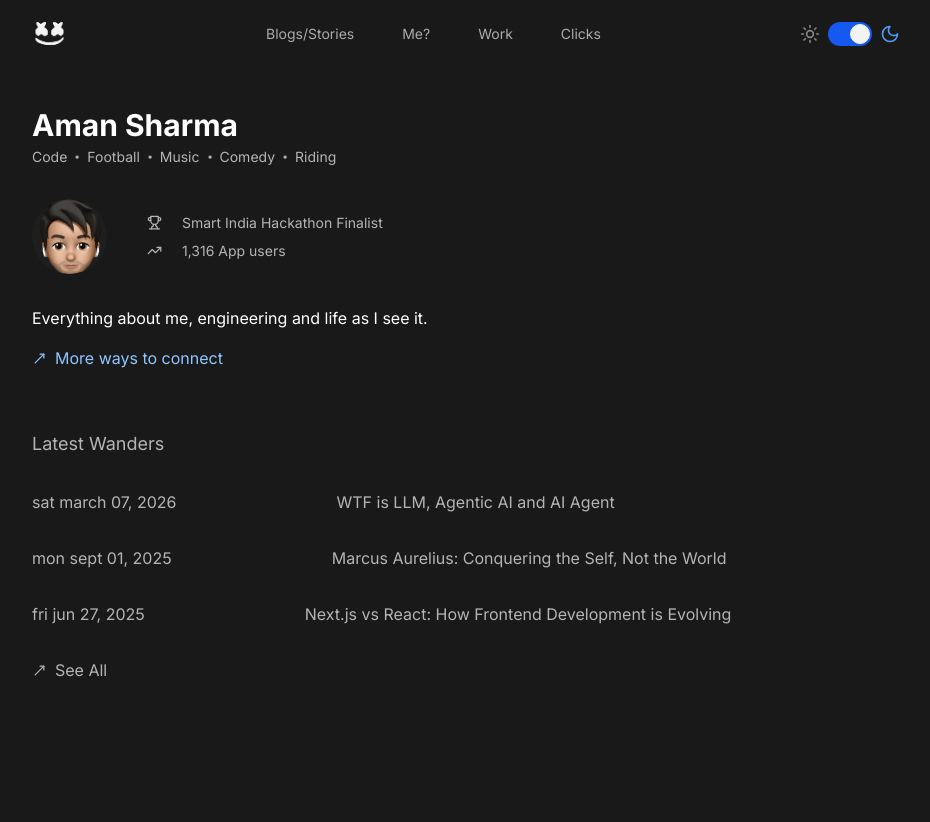
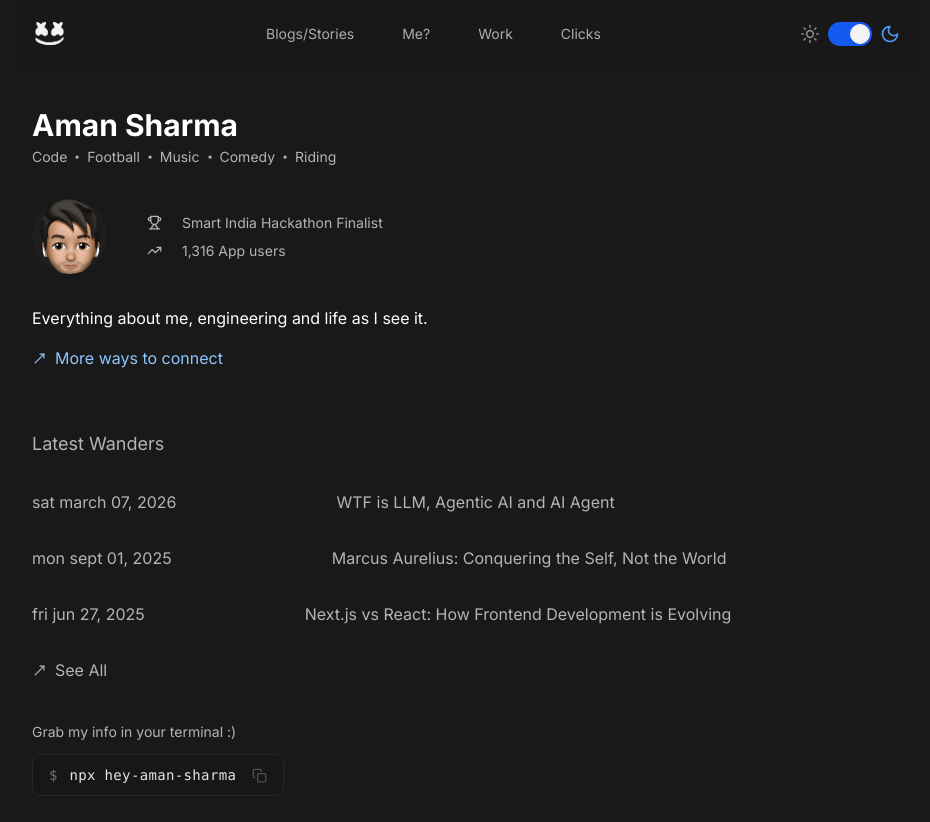
Before and after one commit to i-amansharma07/my-portfolio, a Next.js app: page / in a window 1280 px wide. Shown: the top 822 px of the page, without its empty margins (174-1104 px from the left). Before the commit the page ends 800 px from the top, so only its background shows below. Built offline with nearby package versions, Linux system fonts and the light colour scheme.

Commit message:
feat: Add npx cli component

```diff
--- a/src/app/HomePageComponents.tsx
+++ b/src/app/HomePageComponents.tsx
@@ -1,6 +1,7 @@
 "use client";
 
 import Link from "next/link";
+import { useState } from "react";
 import { FadeInSection, FlexColumn } from "@/components/PageLayout";
 import {
   Dot,
@@ -8,7 +9,7 @@ import {
   TrendingUp,
   MoveUpRight,
   CalendarDays,
-  TrophyIcon
+  TrophyIcon,
 } from "lucide-react";
 import Image from "next/image";
 import BlogHoverCard from "@/components/BlogHoverCard";
@@ -90,6 +91,69 @@ const BlogsSection = () => {
   );
 };
 
+const NpxSection = () => {
+  const [copied, setCopied] = useState(false);
+  const command = "npx hey-aman-sharma";
+
+  const copy = () => {
+    navigator.clipboard.writeText(command);
+    setCopied(true);
+    setTimeout(() => setCopied(false), 2000);
+  };
+
+  return (
+    <FadeInSection className="flex flex-col">
+      <h1 className="mb-3 text-sm text-light-dim dark:text-dark-dim">
+        Grab my info in your terminal :)
+      </h1>
+      <div className="w-fit inline-flex items-center gap-3  bg-white dark:bg-neutral-900 border border-neutral-800 rounded-lg px-4 py-2.5 font-mono text-sm">
+        <span className="text-neutral-500 select-none">$</span>
+        <span className="text-light-dim dark:text-neutral-200 tracking-wide">
+          {command}
+        </span>
+        <button
+          onClick={copy}
+          title={copied ? "Copied!" : "Copy"}
+          className={`ml-1 cursor-pointer transition-colors duration-200 ${
+            copied
+              ? "text-green-400"
+              : "text-neutral-600 hover:text-neutral-400"
+          }`}
+        >
+          {copied ? (
+            <svg
+              width="15"
+              height="15"
+              viewBox="0 0 24 24"
+              fill="none"
+              stroke="currentColor"
+              strokeWidth="2.5"
+              strokeLinecap="round"
+              strokeLinejoin="round"
+            >
+              <polyline points="20 6 9 17 4 12" />
+            </svg>
+          ) : (
+            <svg
+              width="15"
+              height="15"
+              viewBox="0 0 24 24"
+              fill="none"
+              stroke="currentColor"
+              strokeWidth="2"
+              strokeLinecap="round"
+              strokeLinejoin="round"
+            >
+              <rect x="9" y="9" width="13" height="13" rx="2" ry="2" />
+              <path d="M5 15H4a2 2 0 0 1-2-2V4a2 2 0 0 1 2-2h9a2 2 0 0 1 2 2v1" />
+            </svg>
+          )}
+        </button>
+      </div>
+    </FadeInSection>
+  );
+};
+
 const TODOSection = () => {
   return (
     <ul className="list-decimal mt-16">
@@ -99,4 +163,4 @@ const TODOSection = () => {
   );
 };
 
-export { HeroSection, BlogsSection, TODOSection };
+export { HeroSection, BlogsSection, NpxSection, TODOSection };
--- a/src/app/page.tsx
+++ b/src/app/page.tsx
@@ -1,11 +1,17 @@
 import PageLayout from "@/components/PageLayout";
-import { HeroSection, BlogsSection, TODOSection } from "./HomePageComponents";
+import {
+  HeroSection,
+  BlogsSection,
+  NpxSection,
+  TODOSection,
+} from "./HomePageComponents";
 
 const Home = () => {
   return (
     <PageLayout>
       <HeroSection />
       <BlogsSection />
+      <NpxSection />
       {/* <TODOSection /> */}
     </PageLayout>
   );
```
